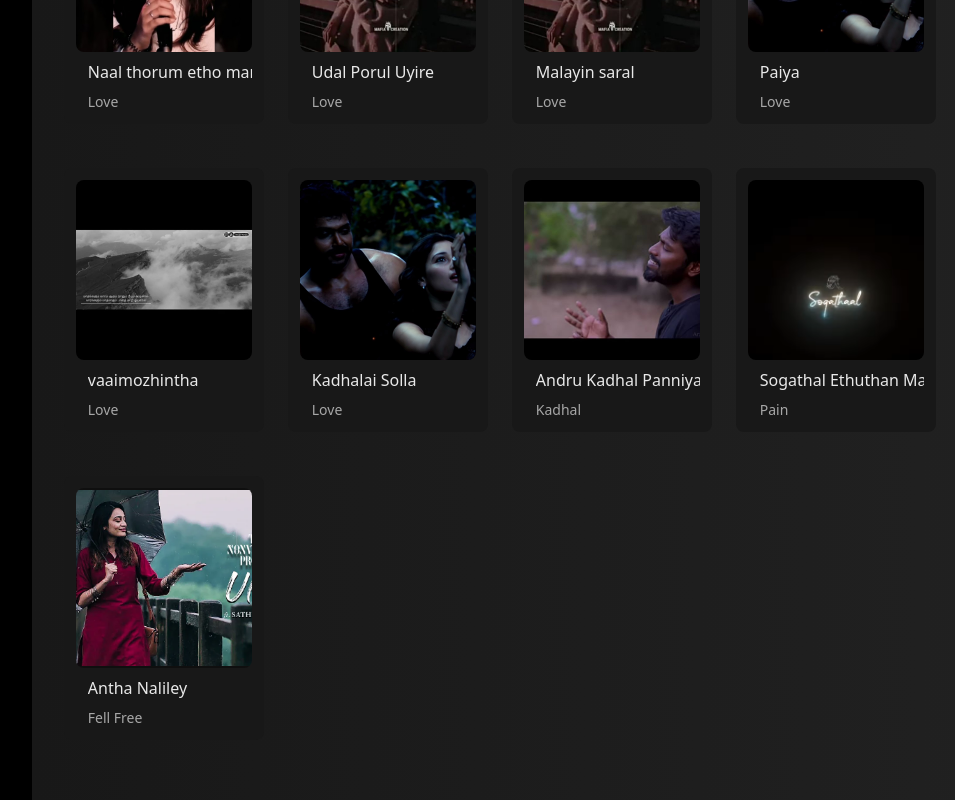
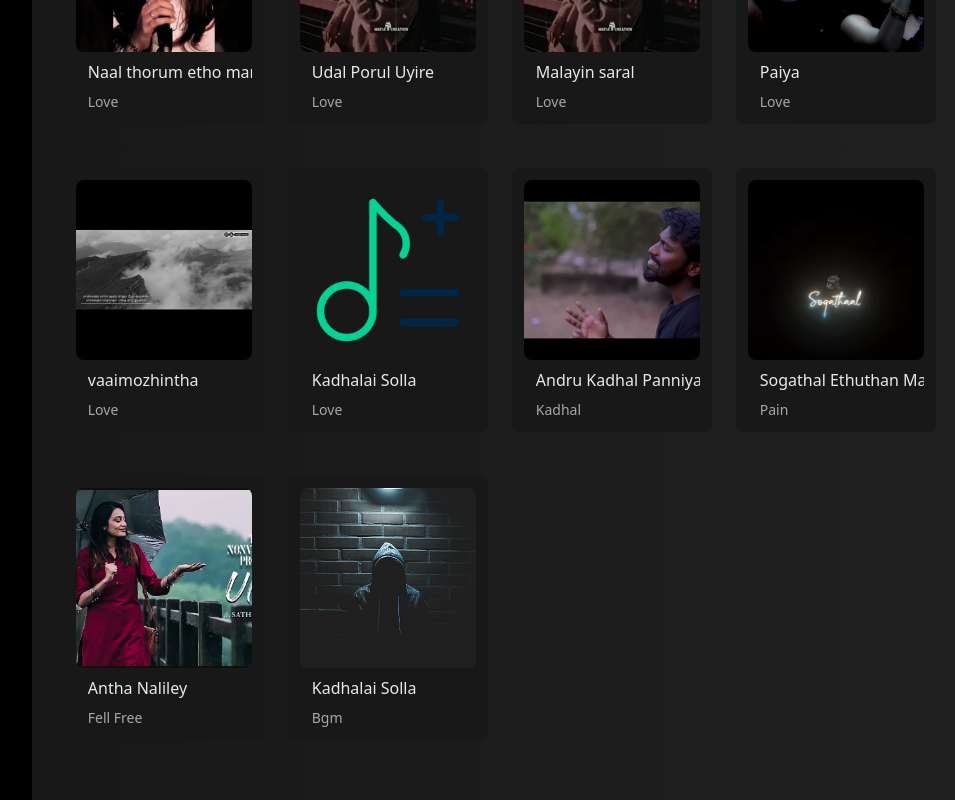
Before and after one commit to JKHari/player, a React (Create React App) app: page / in a window 1280 px wide. Shown: the part 868-1668 px from the top of the page, without its empty margins (250-1205 px from the left). Built offline with nearby package versions, Linux system fonts and the light colour scheme.

Commit message:
add song

```diff
--- a/src/pages/manifest.js
+++ b/src/pages/manifest.js
@@ -106,7 +106,7 @@ const data = [
   },
   {
     id: 14,
-    img: "/paiya.jpg",
+    img: "/playlist1.png",
     file: "",
     name: "Kadhalai Solla",
     author: "Love",
@@ -136,6 +136,14 @@ const data = [
     author: "Fell Free",
     song: "audio/ulla.mp3",
   },
+  {
+    id: 18,
+    img: "/sollamudiyathakadal.jpg",
+    file: "",
+    name: "Kadhalai Solla",
+    author: "Bgm",
+    song: "audio/kadhalaisollamudiyaathabgm.mp3",
+  },
 ];
 
 export default data;
```
Also changed, not shown: public/sollamudiyathakadal.jpg (added), 1 other file (tests, documents, lock files or other folders).
